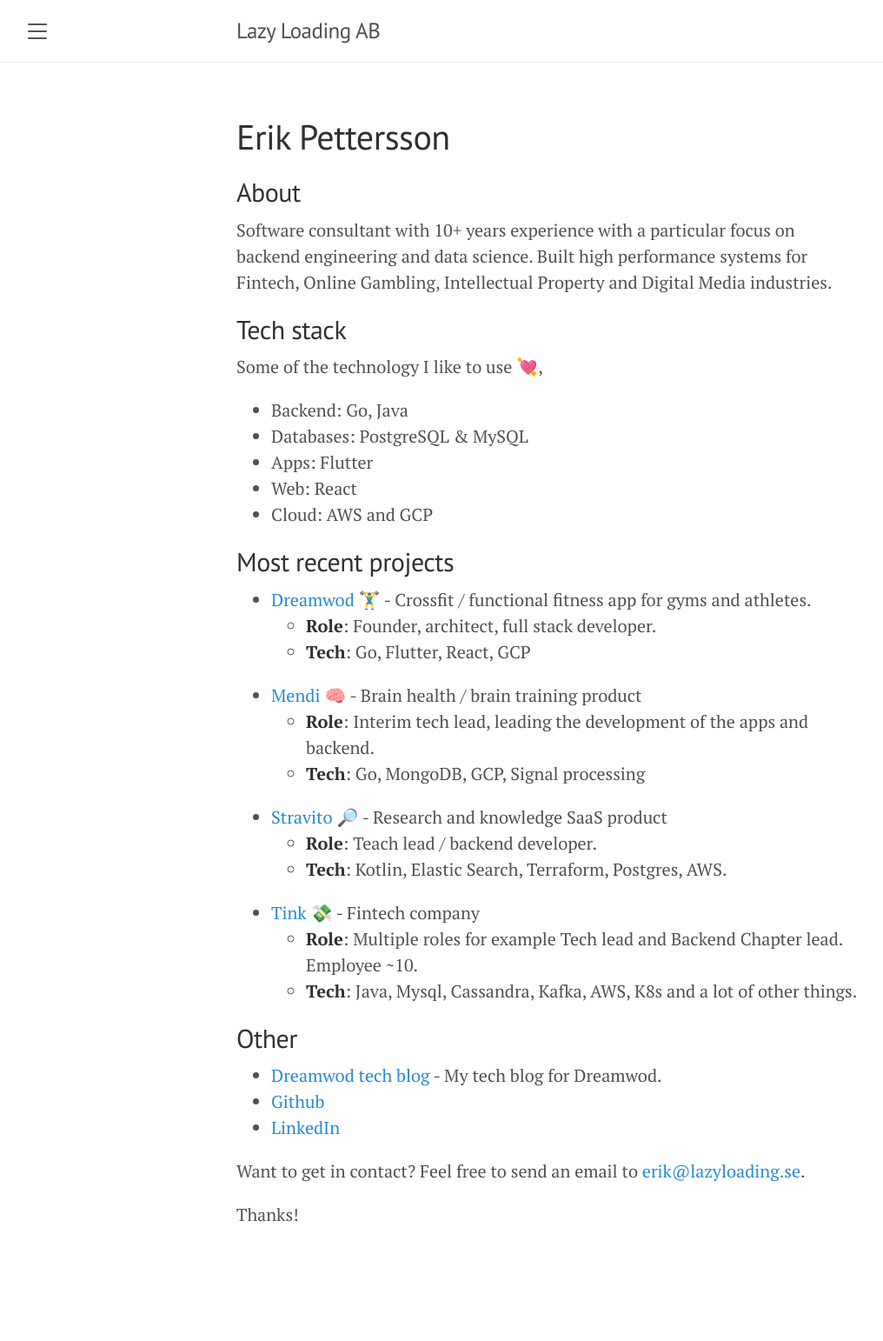
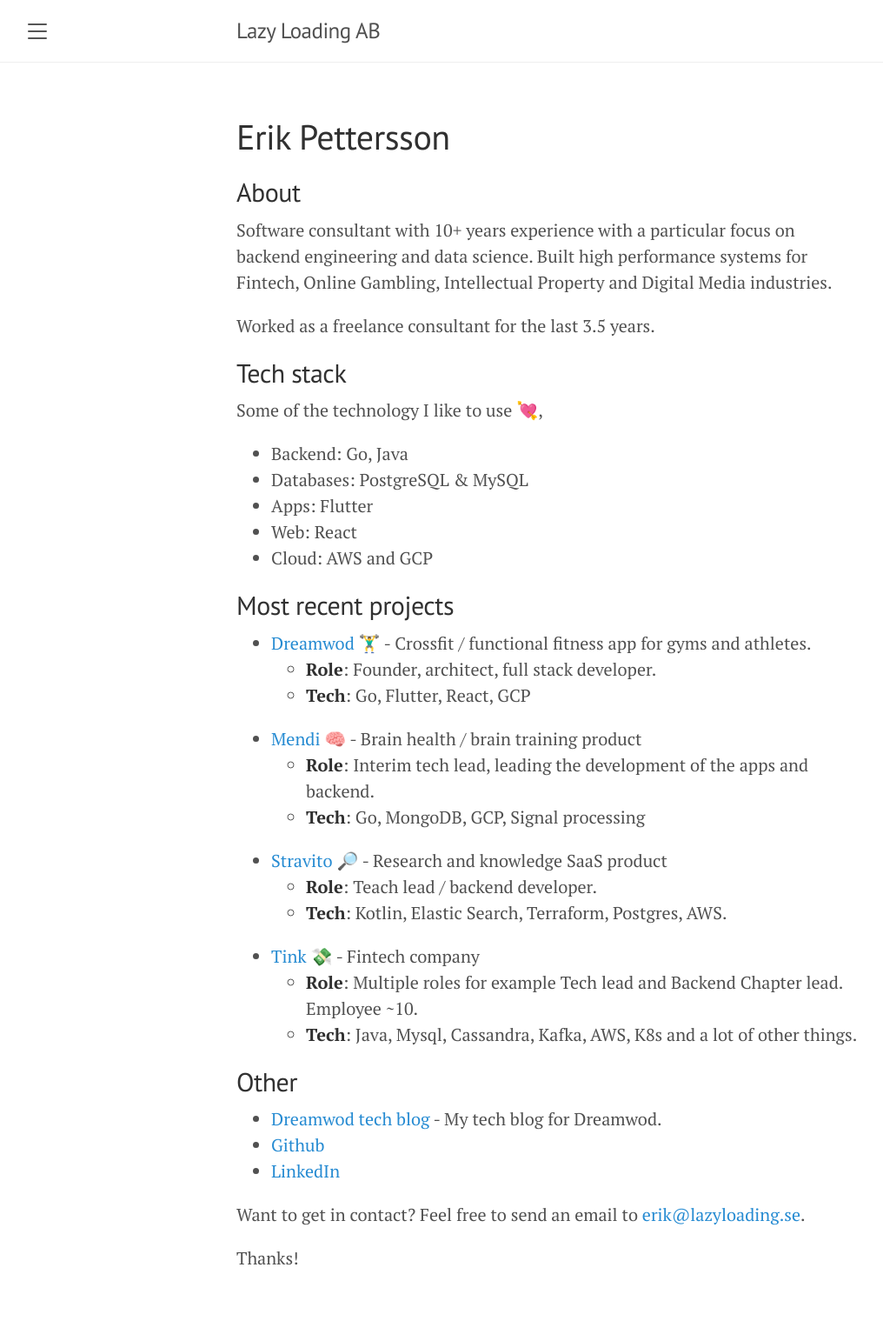
Before and after one commit to lazyloading-ab/lazyloading-ab.github.io, a Jekyll site: the page built from index.md, in a window 1280 px wide. Shown: the whole page at 87% size, without its empty margins (8-1024 px from the left). Built offline with Jekyll 4.4.1, drawn with Linux system fonts in a browser that asks for light colours; before the commit the page ends 1492 px from its top, so only the background shows below that.

Commit message:
Update index.md

```diff
--- a/index.md
+++ b/index.md
@@ -7,6 +7,8 @@ title: Erik Pettersson
 
 Software consultant with 10+ years experience with a particular focus on backend
 engineering and data science. Built high performance systems for Fintech, Online Gambling, Intellectual Property and Digital Media industries.
+
+Worked as a freelance consultant for the last 3.5 years.
 
 ## Tech stack
 
```
